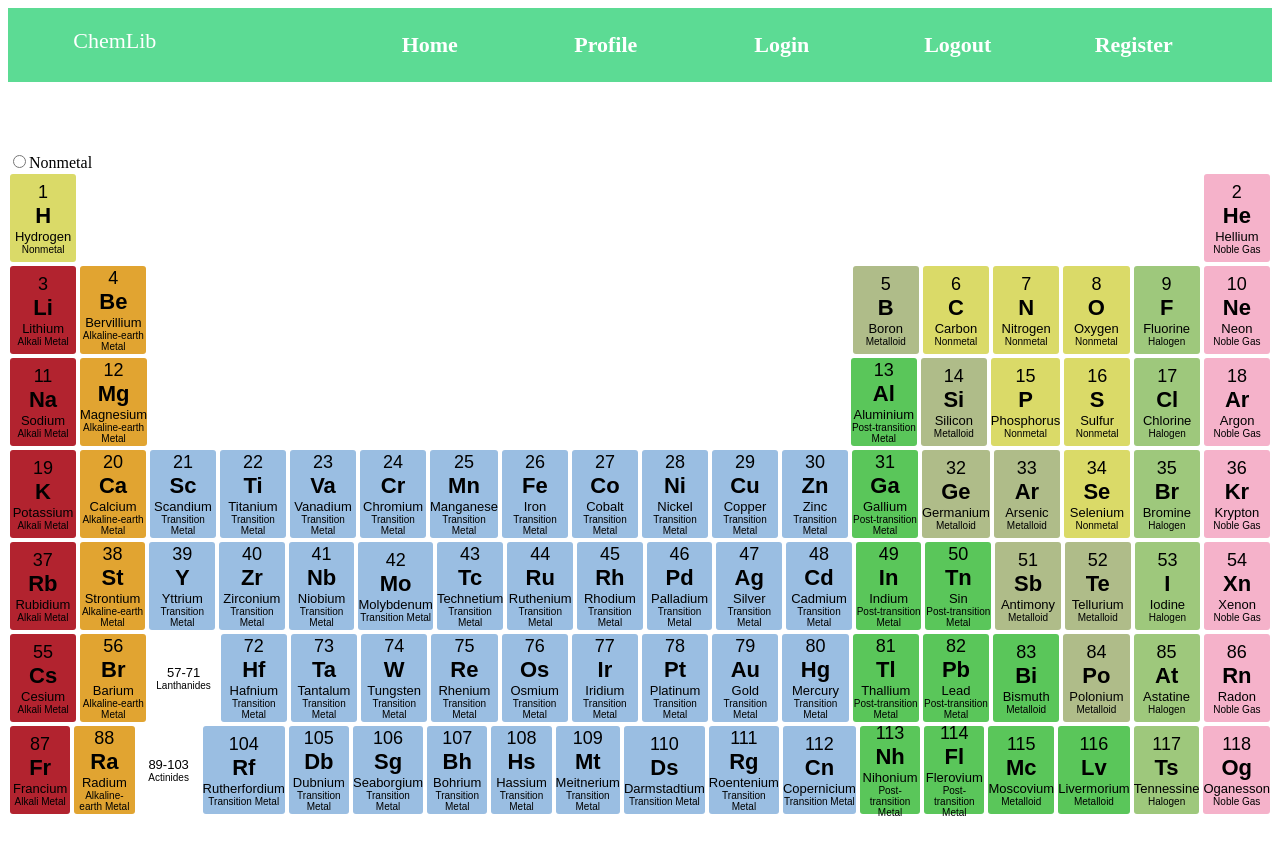
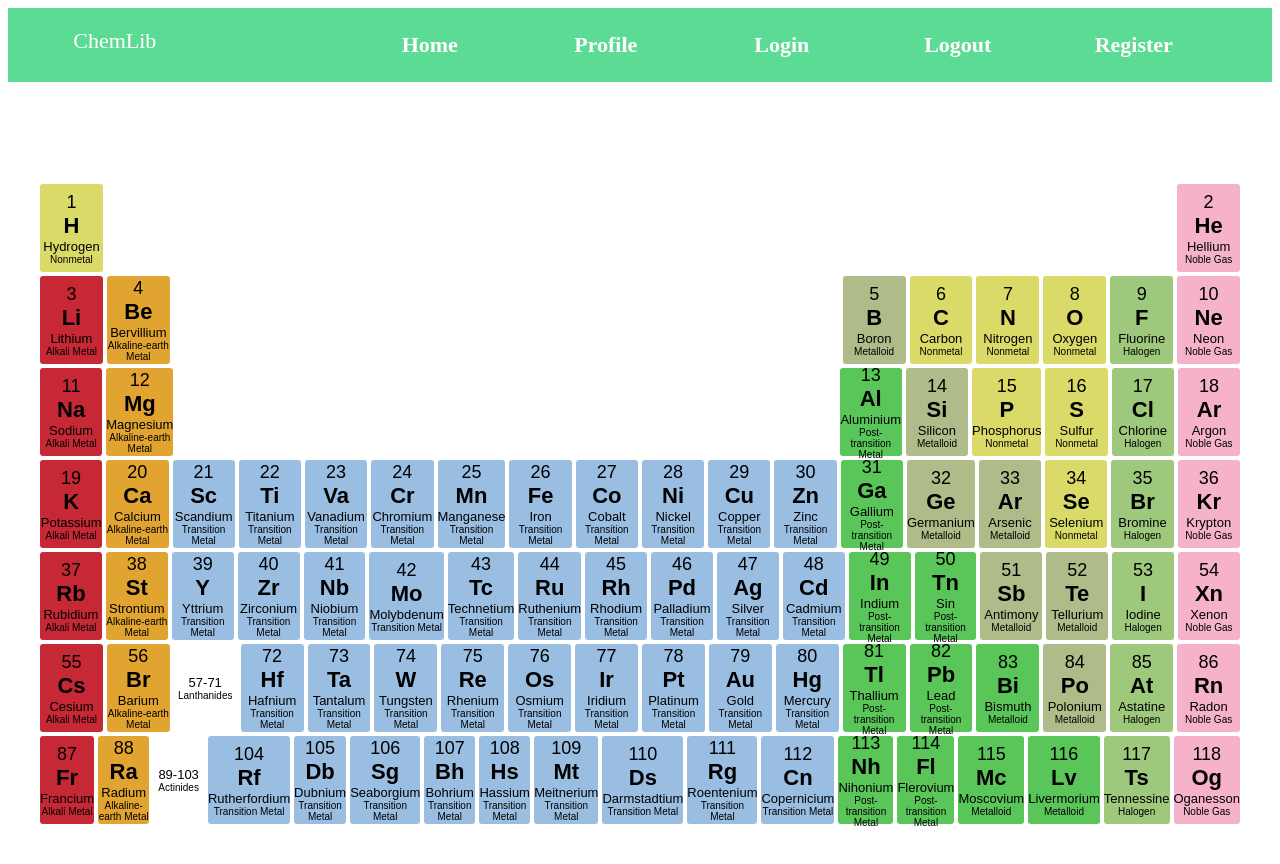
Before and after one commit to NixanV/ChemLibrary, a React (Create React App) app in the folder client/: page / in a window 1280 px wide. Before the commit the page ends 824 px from the top, so only its background shows below. Built offline with nearby package versions, Linux system fonts and the light colour scheme.

Commit message:
style of all items

```diff
--- a/client/src/components/Home/Home.js
+++ b/client/src/components/Home/Home.js
@@ -2,28 +2,28 @@ import style from './home.module.css'
 import { useState } from 'react';
 
 export const Home = () => {
+    const [active, setActive] = useState(false);
     const [typeOf, setTypeOf] = useState("");
+
+
+    const onClickChangePosition = (e) => {
+        e.preventDefault();
+        setTypeOf(e.target.className);
+        console.log(typeOf);
+    }
 
 
     return (
         <>
 
-            <div className={style['radioButtons']}>
-                <input
-                type="radio"
-                id="Nonmetal"
-                value="Nonmetal-Checked"
-                checked={typeOf==="Nonmetal-Checked"}
-                onChange={e=>setTypeOf(e.target.value)}
-                />
-                <label htmlFor="Nonmetal">Nonmetal</label>
-
-            </div>
+            {/* nqma da ima radio button samo kato se natisne a taga da se toggle-va i da se smenq poziciqta crez animaciq */}
 
 
             <section className={style["all-elements"]}>
                 <div className={style["row"]}>
-                    <a className={typeOf==="Nonmetal-Checked" ? style["Nonmetal-Checked"] : style["Nonmetal"]} href="">
+                    <a
+                    className={style["Nonmetal"]}
+                    href="">
                         <p>1</p>
                         <p>H</p>
                         <p>Hydrogen</p>
@@ -45,7 +45,9 @@ export const Home = () => {
                     <div className={style["empty-div"]} />
                     <div className={style["empty-div"]} />
                     <div className={style["empty-div"]} />
-                    <a className={style["Noblegas"]} href="">
+                    <a
+                        className={style["Noblegas"]}
+                     href="">
                         <p>2</p>
                         <p>He</p>
                         <p>Hellium</p>
@@ -266,7 +268,7 @@ export const Home = () => {
                         <p>Arsenic</p>
                         <p>Metalloid</p>
                     </a>
-                    <a className={style["Nonmetal"]} href="">
+                    <a className={typeOf==="Nonmetal-Checked" ? style["Nonmetal-Checked"] : style["Nonmetal"]} href="">
                         <p>34</p>
                         <p>Se</p>
                         <p>Selenium</p>
--- a/client/src/components/Home/home.module.css
+++ b/client/src/components/Home/home.module.css
@@ -4,6 +4,10 @@
     height: 92px;
     justify-content: space-around;
     font-family: Arial, Helvetica, sans-serif;
+}
+
+.all-elements{
+    padding: 30px;
 }
 
 a, .empty-div {
@@ -46,7 +50,7 @@ a>p:nth-child(1){
 }
 
 .AlkaliMetal{
-    background-color: #b2232f;
+    background-color: #c62835;
 }
 
 .AlkalineEarthMetal{
@@ -81,6 +85,58 @@ a>p:nth-child(1){
     background-color: #f5b2ca;
 }
 
-.Nonmetal-Checked{
-    background-color: red;
+.Nonmetal:hover{
+    transform: scale(1.05);
+    transition-property: transform;
+    transition-duration: 0.3s;
+    cursor: pointer;
 }
+
+.TransitionMetal:hover{
+    transform: scale(1.05);
+    transition-property: transform;
+    transition-duration: 0.3s;
+    cursor: pointer;
+}
+
+.PostTransitionMetal:hover{
+    transform: scale(1.05);
+    transition-property: transform;
+    transition-duration: 0.3s;
+    cursor: pointer;
+}
+
+.Metalloid:hover{
+    transform: scale(1.05);
+    transition-property: transform;
+    transition-duration: 0.3s;
+    cursor: pointer;
+}
+
+.Halogen:hover{
+    transform: scale(1.05);
+    transition-property: transform;
+    transition-duration: 0.3s;
+    cursor: pointer;
+}
+
+.Noblegas:hover{
+    transform: scale(1.05);
+    transition-property: transform;
+    transition-duration: 0.3s;
+    cursor: pointer;
+}
+
+.AlkalineEarthMetal:hover{
+    transform: scale(1.05);
+    transition-property: transform;
+    transition-duration: 0.3s;
+    cursor: pointer;
+}
+
+.AlkaliMetal:hover{
+    transform: scale(1.5);
+    transition-property: transform;
+    transition-duration: 0.6s;
+    cursor: pointer;
+}
```
